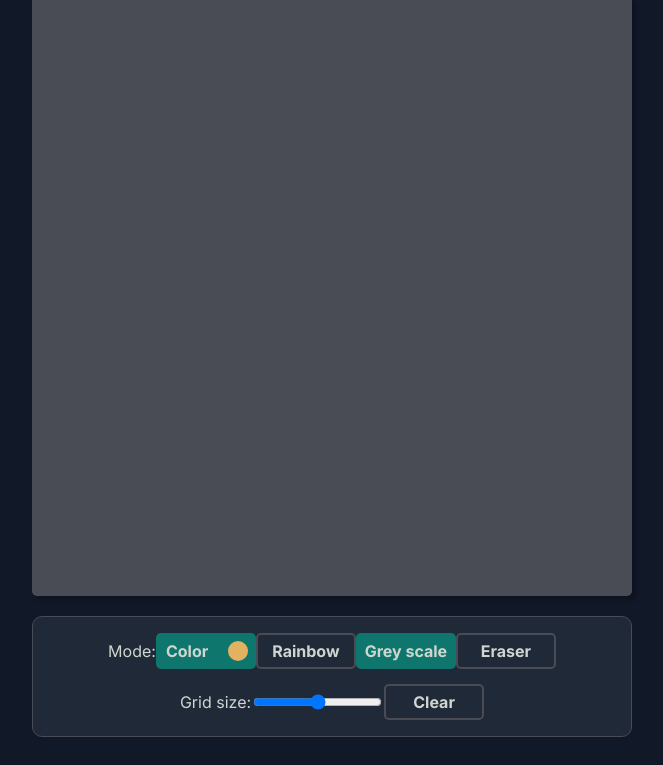
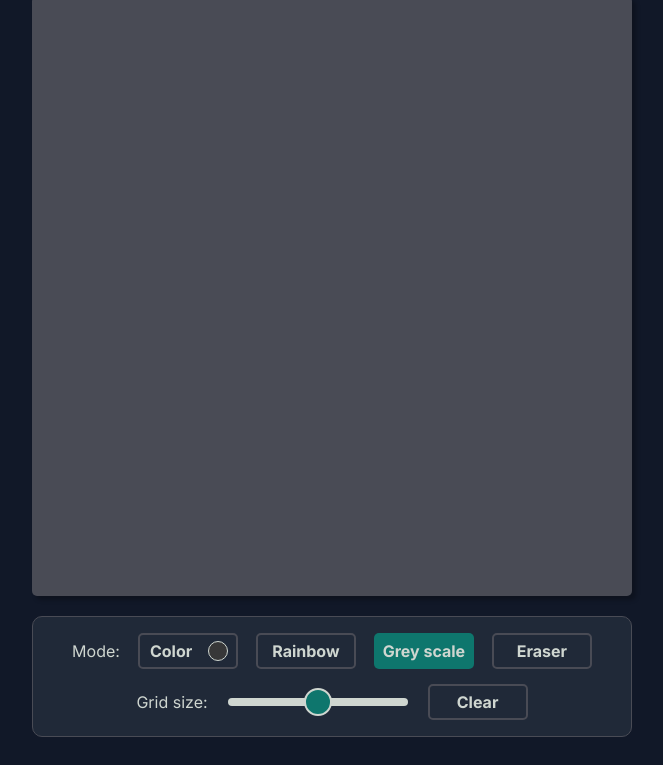
Before and after one commit to anfdrk/etch-a-sketch, a plain HTML site: page index.html in a window 1280 px wide. Shown: the part 114-879 px from the top of the page, without its empty margins (308-971 px from the left). Drawn offline with Linux system fonts and the light colour scheme; a web font is replaced by a local one.

Commit message:
Make final style changes

```diff
--- a/index.html
+++ b/index.html
@@ -15,7 +15,7 @@
   <div class="controls">
     <div class="contols-top">
       <p>Mode:</p>
-      <button class="color active">Color
+      <button class="color">Color
         <div class="pick"></div>
       </button>
       <button>Rainbow</button>
--- a/style.css
+++ b/style.css
@@ -46,10 +46,13 @@ h1 {
   display: flex;
   justify-content: center;
   margin-bottom: 15px;
+  gap: 18px;
 }
 .contols-bottom {
   display: flex;
   justify-content: center;
+  gap: 20px;
+  align-items: center;
 }
 button {
   width: 100px;
@@ -75,11 +78,12 @@ p {
   padding: 0 8px 0 10px;
 }
 .pick {
-  background: #E2B260;
+  background: #373738;
   width: 20px;
   height: 20px;
   border-radius: 50%;
-  transition: transform 0.2s ease-in-out;
+  border: 1px solid #CFD6D0;
+  transition: transform 0.1s ease-in-out;
 }
 .pick:hover {
   transform: scale(1.3);
@@ -91,3 +95,20 @@ p {
 .active:hover {
   background: #09524C;
 }
+input[type="range"] {
+  -webkit-appearance: none;
+  width: 180px;
+  height: 8px;
+  background: #CFD6D0;
+  margin: 10px 0;
+  border-radius: 10px;
+}
+input[type="range"]::-webkit-slider-thumb {
+  -webkit-appearance: none;
+  width: 28px;
+  height: 28px;
+  background: #0E766D;
+  border-radius: 50%;
+  cursor: pointer;
+  border: 2px solid #CFD6D0;
+}
```
